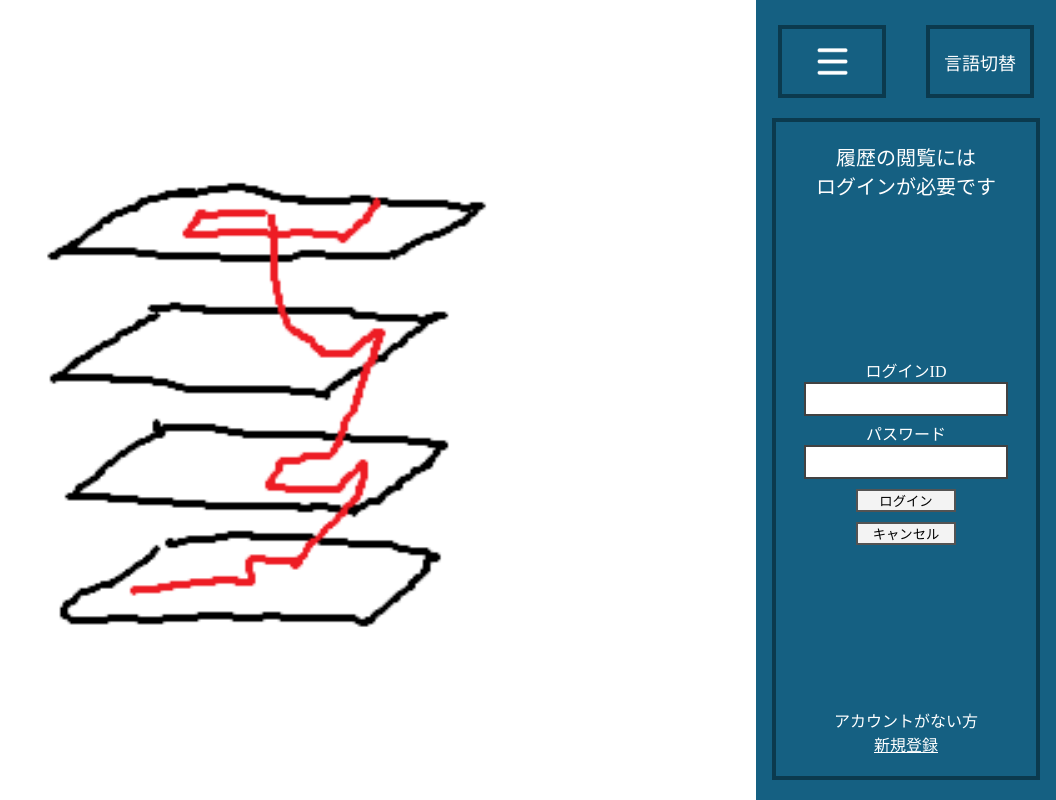
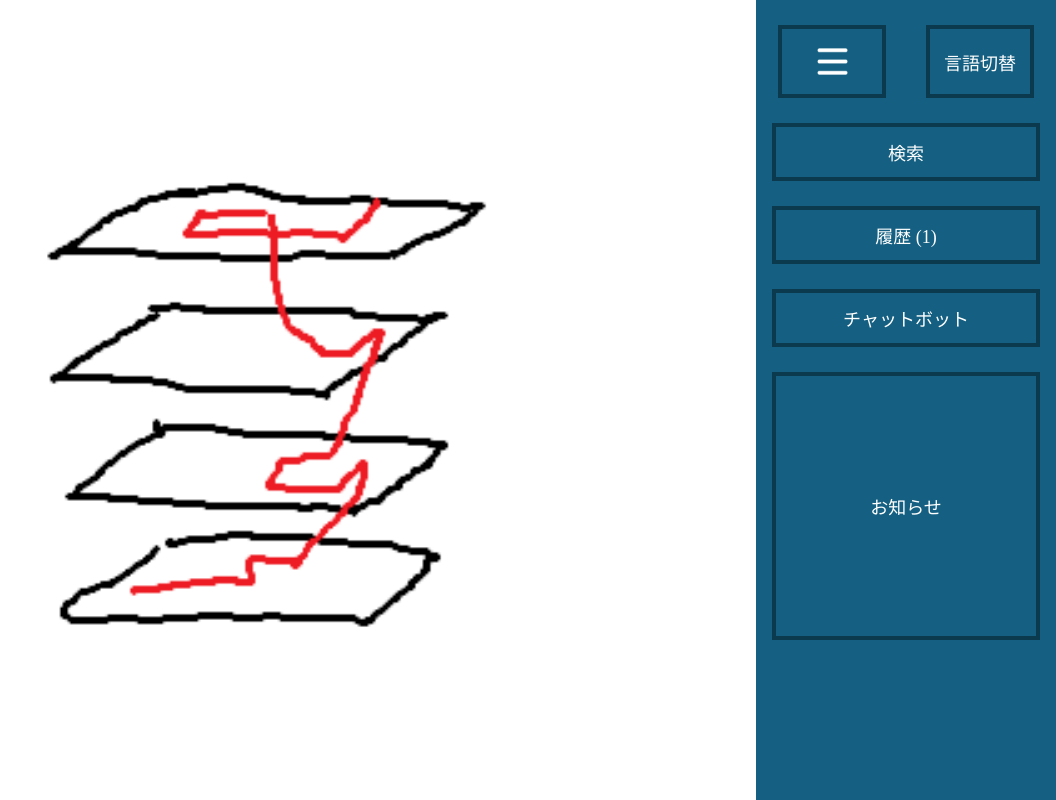
Before and after one commit to o547/SoftwareDevEx06, a Django app: template project06/templates/toyosu_campus_navi/index.html in a window 1280 px wide. Shown: the whole page, without its empty margins (224-1280 px from the left). Run offline with Django 3.2, Linux system fonts and the light colour scheme; the template is opened without the code that fills it: most values are stand-ins (such as "Sample title", 1, 10 or a date in 2020).

Commit message:
ログイン機能を実装

```diff
--- a/project06/static/toyosu_campus_navi/css/style.css
+++ b/project06/static/toyosu_campus_navi/css/style.css
@@ -81,6 +81,13 @@
 }
 
 .sidebar-account .account-row {
+  display: flex;
+  flex-direction: column;
+  justify-content: center;
+  align-items: center;
+}
+
+#sidebar-buttons{
   display: flex;
   flex-direction: column;
   justify-content: center;
--- a/project06/static/toyosu_campus_navi/js/script.js
+++ b/project06/static/toyosu_campus_navi/js/script.js
@@ -1,13 +1,15 @@
+//モーダルを活性にする
 function openModal() {
   document.getElementById("modal").classList.add("active");
 }
 
+//モーダルを非活性にする
 function closeModal() {
   document.getElementById("modal").classList.remove("active");
 }
 
 //第一引数のメニューを非表示にして、第二引数のメニューを表示する
-function openMenu(currentMenuId,targetMenuId){
-  document.getElementById(currentMenuId).style.display="none";
-  document.getElementById(targetMenuId).style.display="contents";
+function toggleMenu(currentMenuId, targetMenuId, displayMethod) {
+  document.getElementById(currentMenuId).style.display = "none";
+  document.getElementById(targetMenuId).style.display = displayMethod;
 }
--- a/project06/templates/toyosu_campus_navi/index.html
+++ b/project06/templates/toyosu_campus_navi/index.html
@@ -19,33 +19,59 @@
             {% load static %}
             <img src="{% static 'toyosu_campus_navi/image/bars_24.png' %}" style="width: 45px;">
           </div>
-          <div class="sidebar-button square"  onclick="openMenu('search-menu', 'language-menu');openModal()">言語切替</div>
+          <div class="sidebar-button square"  onclick="toggleMenu('search-menu', 'language-menu', 'contents');openModal()">言語切替</div>
         </div>
-        <!-- <div class="sidebar-button" onclick="openModal()">検索</div>
-        <div class="sidebar-button">ログイン</div>
-        <div class="sidebar-button">チャットボット</div>
-        <div class="sidebar-notice">お知らせ</div> -->
-        <div class="sidebar-account">
+
+        <div id="sidebar-buttons" style="display: contents;">
+          <div class="sidebar-button" onclick="openModal()">検索</div>
+          {% if user_id == "AnonymousUser" %}
+          <div class="sidebar-button" onclick="toggleMenu('sidebar-buttons', 'sidebar-login', '')">ログイン</div>
+          {% else %}
+          <div class="sidebar-button">履歴 ({{ user_id }})</div>
+          {% endif %}
+          <div class="sidebar-button">チャットボット</div>
+          <div class="sidebar-notice">お知らせ</div>
+        </div>
+
+        <div class="sidebar-account" id="sidebar-login" style="display: none;">
           <p style="font-size: 20px;">履歴の閲覧には<br>ログインが必要です</p>
           <form type="submit" method="post">
           <div class="account-row">
               {% csrf_token %}
               <label for="login-id">ログインID</label>
-              <input id="login-id" id="login-id"  required>
+              <input id="login-id" name="login-id"  required>
               <label for="login-password">パスワード</label>
-              <input id="login-password" id="login-password" type="password" required>
-              <button type="submit" formaction="/submit1">ログイン</button>
-              <button>キャンセル</button>
-
+              <input id="login-password" name="login-password" type="password" required>
+              <input type="hidden" id="login-method" name="login-method" value="login" required>
+              <button type="submit" formaction="/user/login">ログイン</button>
+              <button type="button" onclick="toggleMenu('sidebar-login', 'sidebar-buttons', 'contents')">キャンセル</button>
             </div>
           </form>
           <div class="account-row">
             <p>アカウントがない方</p>
-            <div class="link-text">新規登録</div>
+            <div class="link-text" onclick="toggleMenu('sidebar-login', 'sidebar-create', '')">新規登録</div>
           </div>
+        </div>
 
+        <div class="sidebar-account" id="sidebar-create" style="display: none">
+          <p style="font-size: 20px;">アカウント新規作成</p>
+          <form type="submit" method="post">
+          <div class="account-row">
+              {% csrf_token %}
+              <label for="login-id">ログインID</label>
+              <input id="login-id" name="login-id"  required>
+              <label for="login-password">パスワード</label>
+              <input id="login-password" name="login-password" type="password" required>
+              <input type="hidden" id="login-method" name="login-method" value="create" required>
+              <button type="submit" formaction="/user/login">登録</button>
+              <button type="button" onclick="toggleMenu('sidebar-create', 'sidebar-buttons', 'contents')">キャンセル</button>
+            </div>
+          </form>
+          <div class="account-row"></div>
         </div>
+
       </div>
+
     </div>
     <!-- モーダルウィンドウ開始 -->
     <div id="modal" class="modal">
@@ -57,10 +83,10 @@
           </div>
           <div class="modal-body" style="padding: 8vh 0">
             <div class="modal-row">
-              <div class="sidebar-button" onclick="openMenu('search-menu', 'start-point-menu')">出発地</div>
+              <div class="sidebar-button" onclick="toggleMenu('search-menu', 'start-point-menu', 'contents')">出発地</div>
             </div>
             <div class="modal-row">
-              <div class="sidebar-button" onclick="openMenu('search-menu', 'goal-point-menu')">目的地</div>
+              <div class="sidebar-button" onclick="toggleMenu('search-menu', 'goal-point-menu', 'contents')">目的地</div>
             </div>
           </div>
         </div>
@@ -68,7 +94,7 @@
         <div id="start-point-menu" style="display: none">
           <div class="modal-row modal-header">
             <h2 class="modal-title">出発地点入力</h2>
-            <h2 onclick="closeModal();openMenu('start-point-menu', 'search-menu')" class="modal-close-button">×</h2>
+            <h2 onclick="closeModal();toggleMenu('start-point-menu', 'search-menu', 'contents')" class="modal-close-button">×</h2>
           </div>
           <div class="modal-body">
             <div class="modal-body-title">自動入力</div>
@@ -85,14 +111,14 @@
             </div>
           </div>
           <div class="modal-row modal-footer">
-            <div class="sidebar-button square" onclick="openMenu('start-point-menu', 'search-menu')">決定</div>
+            <div class="sidebar-button square" onclick="toggleMenu('start-point-menu', 'search-menu', 'contents')">決定</div>
           </div>
         </div>
 
         <div id="goal-point-menu" style="display: none">
           <div class="modal-row modal-header">
             <h2 class="modal-title">目的地点入力</h2>
-            <h2 onclick="closeModal();openMenu('goal-point-menu', 'search-menu')" class="modal-close-button">×</h2>
+            <h2 onclick="closeModal();toggleMenu('goal-point-menu', 'search-menu', 'contents')" class="modal-close-button">×</h2>
           </div>
           <div class="modal-body">
             <div class="modal-body-title">自動入力</div>
@@ -109,14 +135,14 @@
             </div>
           </div>
           <div class="modal-row modal-footer">
-            <div class="sidebar-button square" onclick="openMenu('goal-point-menu', 'search-menu')">決定</div>
+            <div class="sidebar-button square" onclick="toggleMenu('goal-point-menu', 'search-menu', 'contents')">決定</div>
           </div>
         </div>
 
         <div id="language-menu" style="display: none">
           <div class="modal-row modal-header">
             <h2 class="modal-title">言語選択</h2>
-            <h2 onclick="closeModal();openMenu('language-menu', 'search-menu')" class="modal-close-button">×</h2>
+            <h2 onclick="closeModal();toggleMenu('language-menu', 'search-menu', 'contents')" class="modal-close-button">×</h2>
           </div>
           <div class="modal-body" style="padding: 4vh 0">
             <div class="modal-row">
--- a/project06/toyosu_campus_navi/urls.py
+++ b/project06/toyosu_campus_navi/urls.py
@@ -5,5 +5,5 @@ app_name="toyosu_campus_navi"
 urlpatterns=[
   path("demo",views.demo_index , name="demo_index"),
   path("",views.index , name="index"),
-
+  path("user/login",views.user_login,name="user_login")
 ]
```
Also changed, not shown: project06/toyosu_campus_navi/views.py (+29 -4 lines), project06/db.sqlite3.
